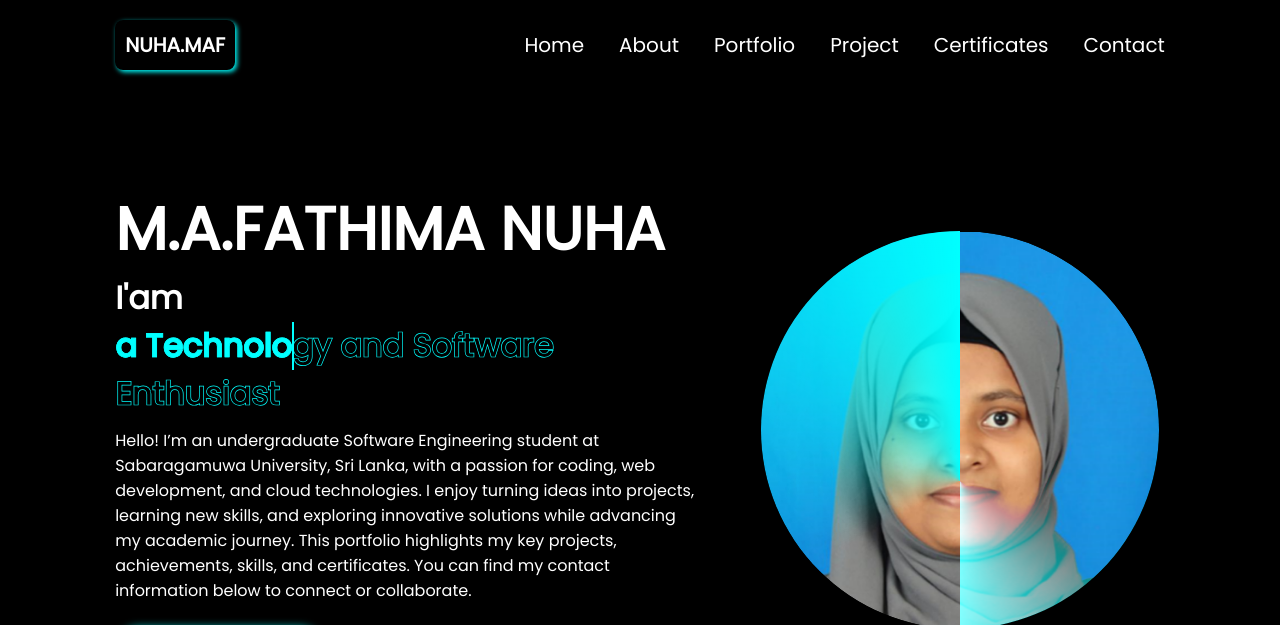
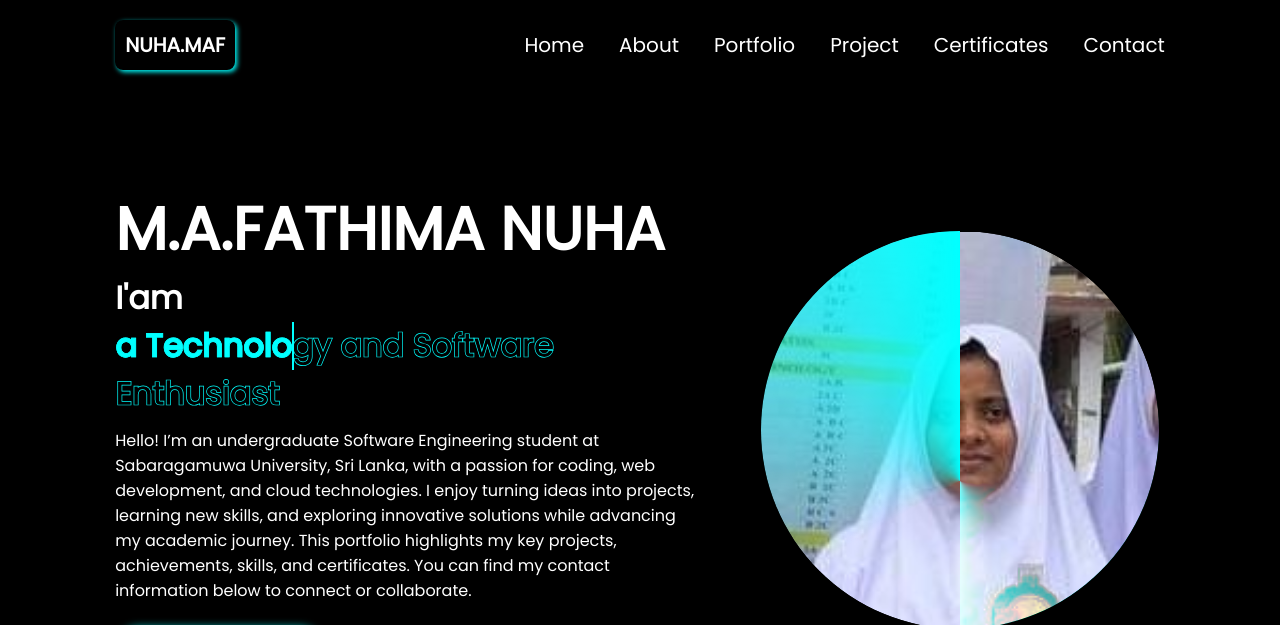
Before and after one commit to mohamedAmeenFathimaNuha/myPortfolio, a plain HTML site: page index.html in a window 1280 px wide. Shown: the top 625 px of the page. Drawn offline with nearby package versions, Linux system fonts and the light colour scheme.

Commit message:
change photo

```diff
--- a/index.html
+++ b/index.html
@@ -69,7 +69,7 @@
     <div class="home-img">
         <div class="img-box">
             <div class="img-item">
-                    <img src="nuhanuha.png" alt="">
+                    <img src="nuhaaa.jpg" alt="">
             </div>
         </div>
     </div>
```
Also changed, not shown: nuhaaa.jpg (added), nuhanuha.png (deleted).
